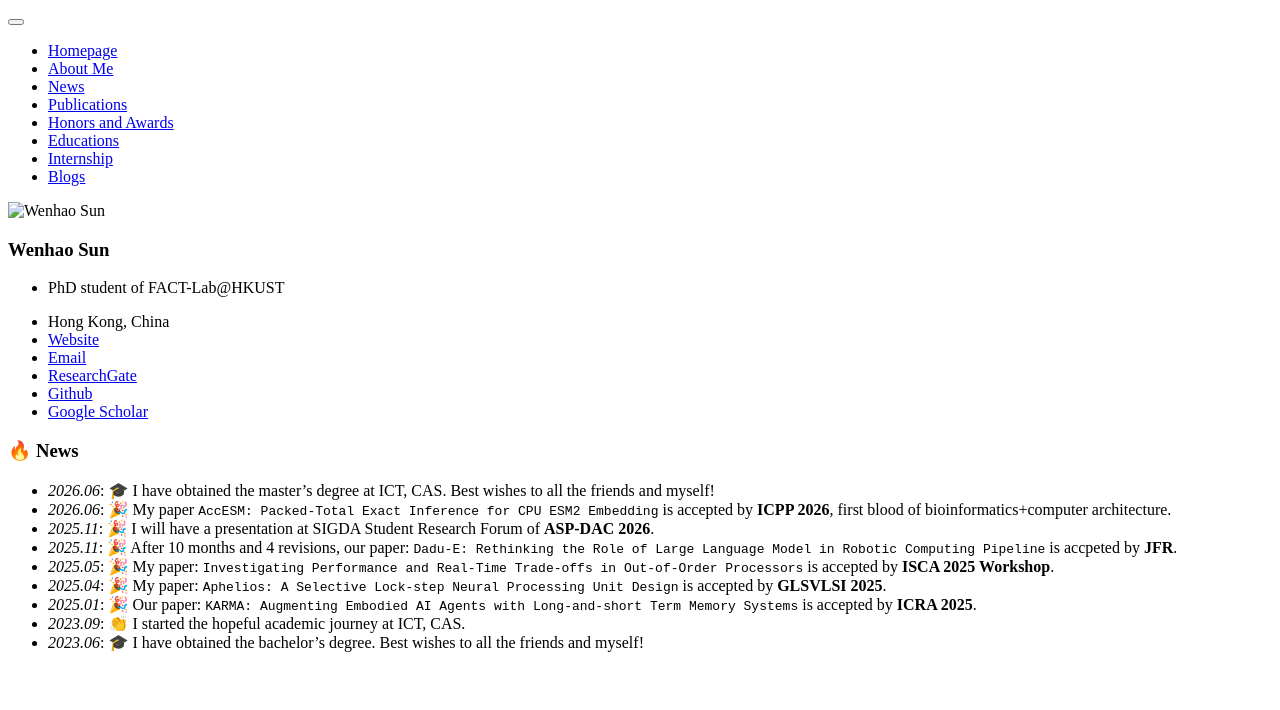
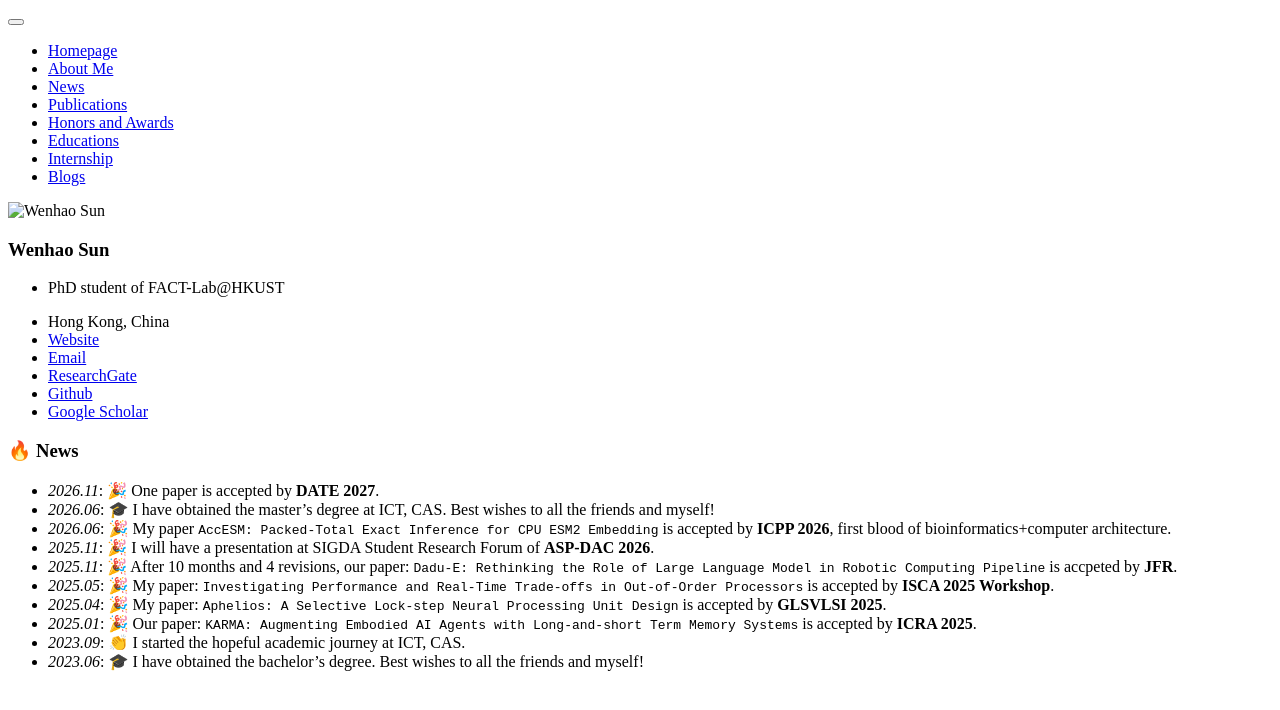
Before and after one commit to sun123-cmd/sun123-cmd.github.io, a Jekyll site: the page built from _pages/includes/news.md, in a window 1280 px wide. Shown: the top 710 px of the page. Built offline with Jekyll 4.4.1, drawn with Linux system fonts in a browser that asks for light colours; our own code applies the rules of GitHub Pages for plain Markdown files.

Commit message:
Add news entry for DATE 2027 paper acceptance

```diff
--- a/_pages/includes/news.md
+++ b/_pages/includes/news.md
@@ -1,5 +1,6 @@
 # 🔥 News
 
+- *2026.11*: 🎉 One paper is accepted by **DATE 2027**.
 - *2026.06*: 🎓 I have obtained the master's degree at ICT, CAS. Best wishes to all the friends and myself!
 - *2026.06*: 🎉 My paper `AccESM: Packed-Total Exact Inference for CPU ESM2 Embedding` is accepted by **ICPP 2026**, first blood of bioinformatics+computer architecture.
 - *2025.11*: 🎉 I will have a presentation at SIGDA Student Research Forum of **ASP-DAC 2026**.
```
